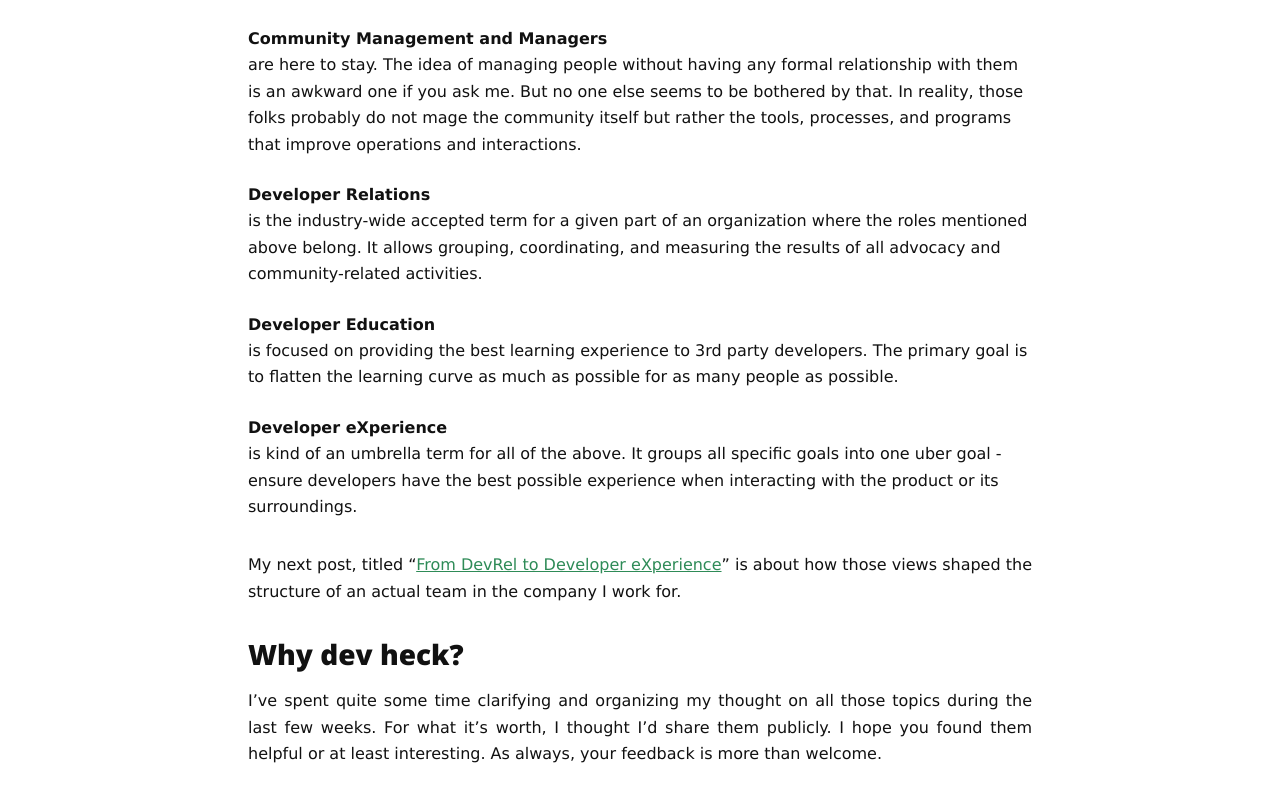
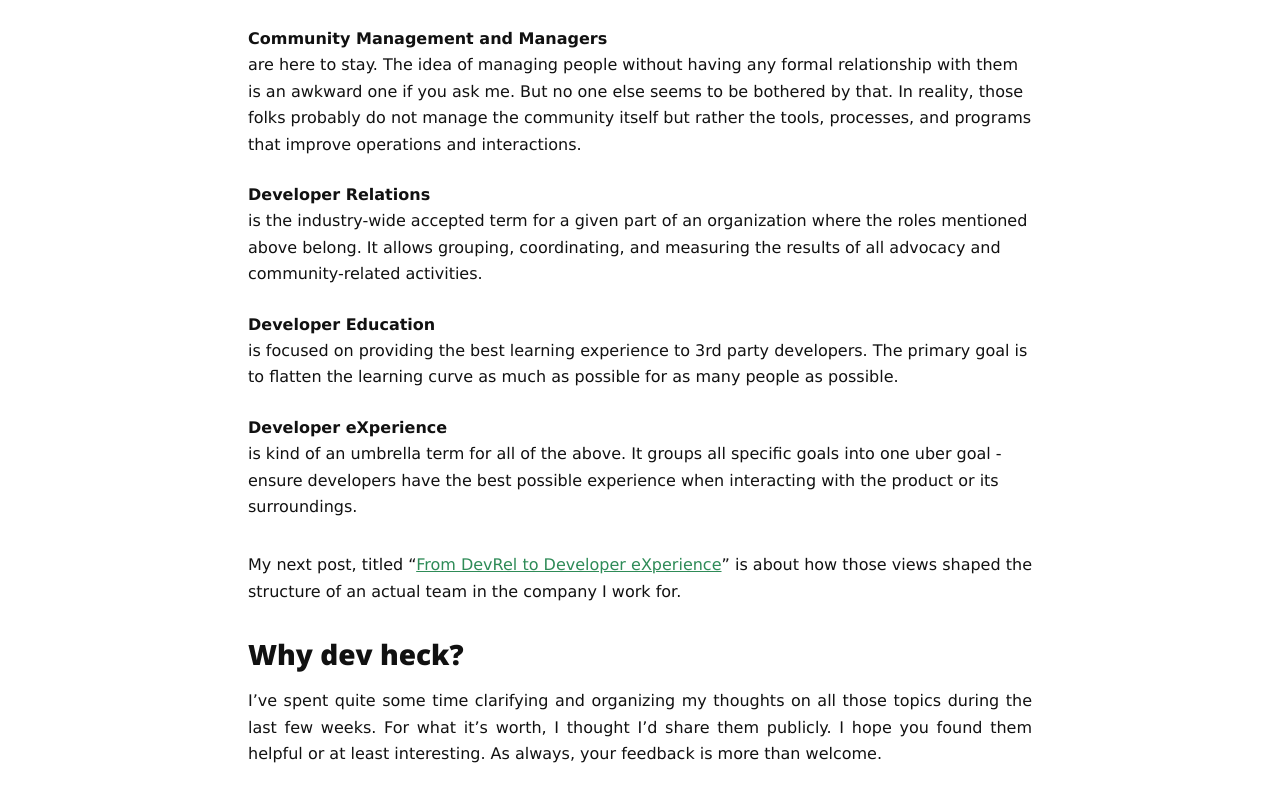
Before and after one commit to azzazzel/azzazzel.github.io, a Jekyll site: the page built from _posts/2022-02-09-what_dev_heck.md, in a window 1280 px wide and 1400 px high, scrolled down 7410 px. Shown: the part 269-1068 px from the top of the window. Built offline with Jekyll 4.4.1, drawn with Linux system fonts in a browser that asks for light colours; nearby versions of some CDN libraries; comment, search, counter and statistics services are not loaded.

Commit message:
fixed typos

```diff
--- a/_posts/2022-02-09-what_dev_heck.md
+++ b/_posts/2022-02-09-what_dev_heck.md
@@ -126,7 +126,7 @@ Developer Advocacy and Advocates
 : are the industry-wide accepted terms. Those are the folks who promote and defend products and ideas but also plead the cause of the 3rd party developers. The double meaning of the word "advocate" nicely highlights the fact it's a two-way street.
 
 Community Management and Managers
-: are here to stay. The idea of managing people without having any formal relationship with them is an awkward one if you ask me. But no one else seems to be bothered by that. In reality, those folks probably do not mage the community itself but rather the tools, processes, and programs that improve operations and interactions.
+: are here to stay. The idea of managing people without having any formal relationship with them is an awkward one if you ask me. But no one else seems to be bothered by that. In reality, those folks probably do not manage the community itself but rather the tools, processes, and programs that improve operations and interactions.
 
 Developer Relations
 : is the industry-wide accepted term for a given part of an organization where the roles mentioned above belong. It allows grouping, coordinating, and measuring the results of all advocacy and community-related activities.
@@ -141,6 +141,6 @@ My next post, titled "[From DevRel to Developer eXperience](/blog/2022/02/from_d
 
 ### Why dev heck?
 
-I've spent quite some time clarifying and organizing my thought on all those topics during the last few weeks. For what it's worth, I thought I'd share them publicly. I hope you found them helpful or at least interesting. As always, your feedback is more than welcome.
+I've spent quite some time clarifying and organizing my thoughts on all those topics during the last few weeks. For what it's worth, I thought I'd share them publicly. I hope you found them helpful or at least interesting. As always, your feedback is more than welcome.
 
 Whatever your take on DevRel, DX, community building, or any of the related matters, I hope you'll have many satisfied users and excited developers.
```
